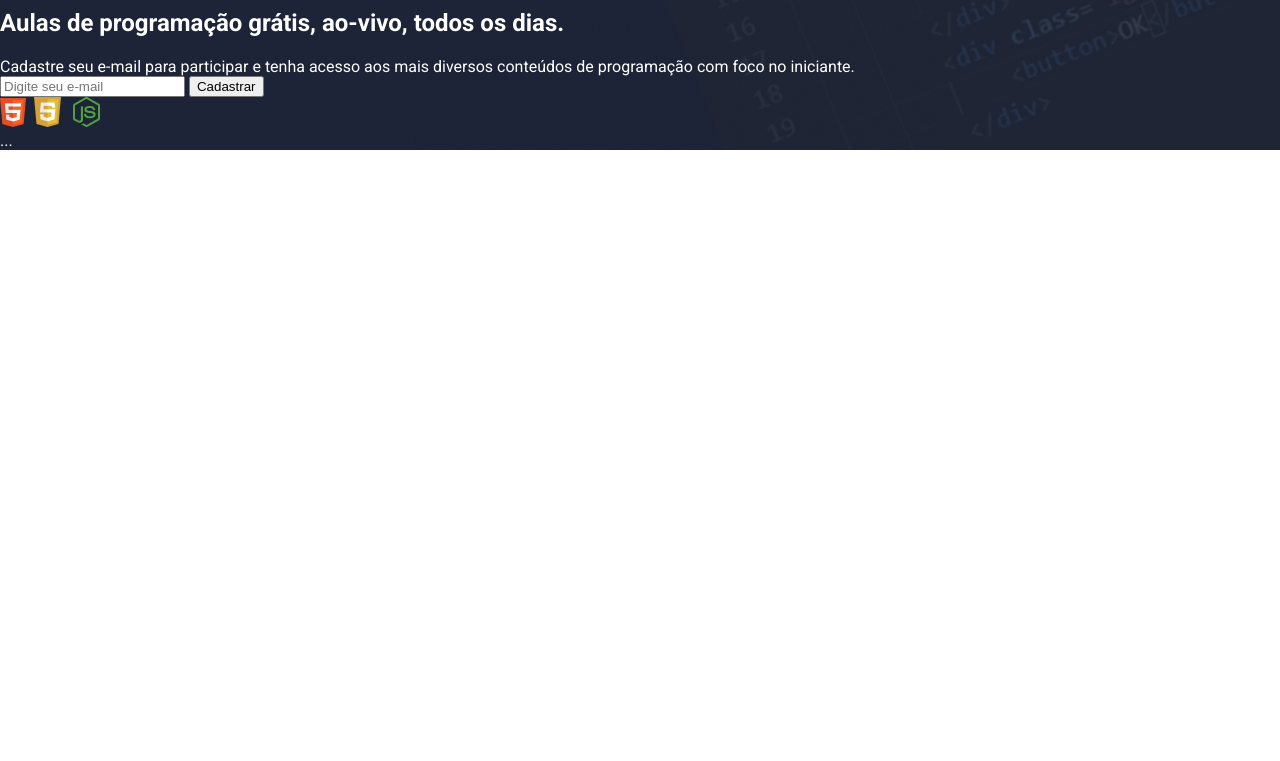
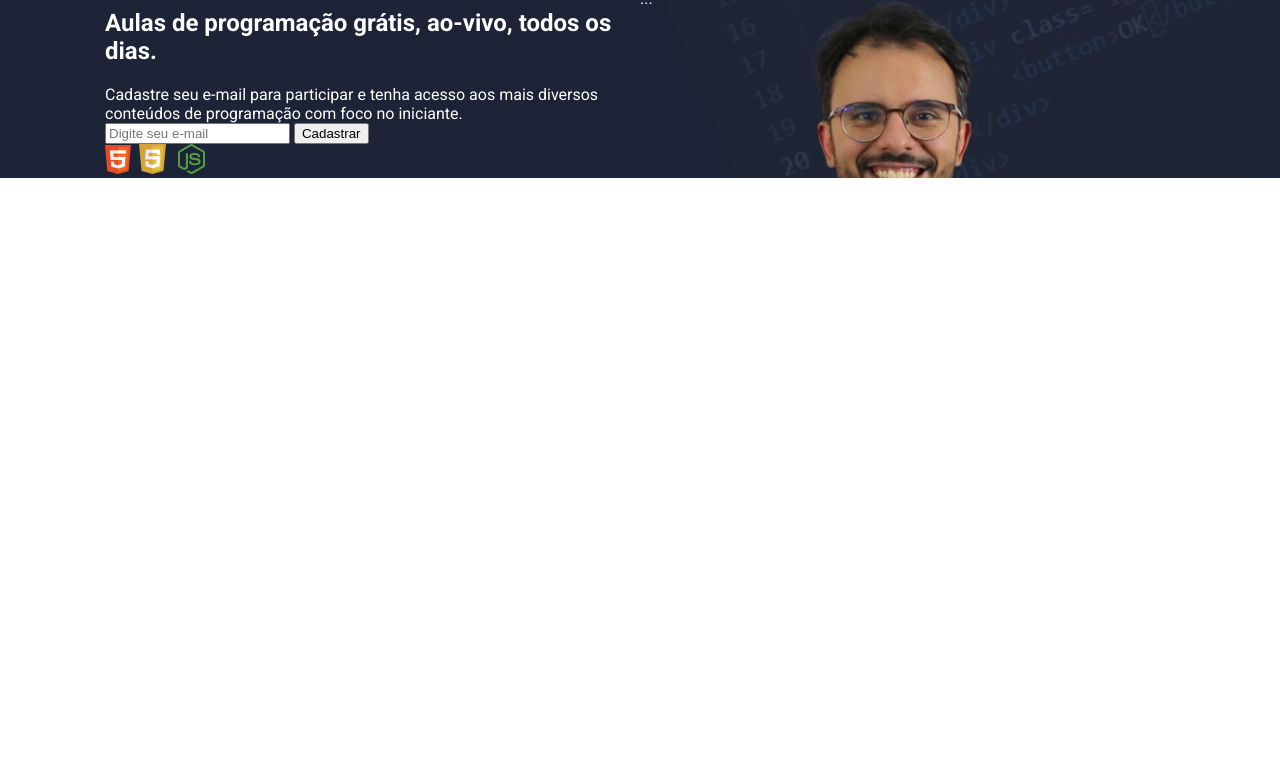
Before and after one commit to RenanRodriguesRecife/B7Daily_2022, a plain HTML site: page 01 - Montando um layout do zero em HTML e CSS/index.html in a window 1280 px wide. Shown: the part 39-800 px from the top of the page. Drawn offline with Linux system fonts and the light colour scheme.

Commit message:
heroarea fix

```diff
--- a/01 - Montando um layout do zero em HTML e CSS/assets/css/style.css
+++ b/01 - Montando um layout do zero em HTML e CSS/assets/css/style.css
@@ -8,12 +8,28 @@ body{
     font-family: 'Roboto',sans-serif;
 }
 
-.container{
+.main{
     background-color: #1D2437;
     background-image: url('../img/bg.png');
+
+}
+
+.container{
+    max-width: 1070px;
+    margin:auto;
     color:white;
 }
 
-.container .rightside{
-    background-image: url('.../img/hero.png');
+.heroArea{
+    display:flex;
 }
+
+.heroArea .leftside{
+    flex: 1;
+}
+
+.heroArea .rightside{
+    flex: 1;
+    background-image: url('../img/hero.png');
+    background-size: 100% auto;
+}
```
